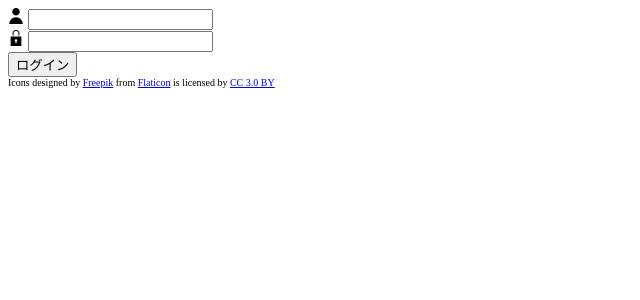
After one commit to 10nin/kalender, a Python web app: template main/views/login.html in a window 1280 px wide. The commit adds this page. Shown: the top 300 px of the page, without its empty margins (0-640 px from the left). Run offline with Jinja, Linux system fonts and the light colour scheme; the template is opened without the code that fills it: most values are stand-ins (such as "Sample title", 1, 10 or a date in 2020).

Commit message:
Add login form.
but not implemented login logic.

```diff
--- a/main/static/css/style.css
+++ b/main/static/css/style.css
@@ -13,6 +13,9 @@ td, th {
 }
 th {
 	background: #abe6f0;
+}
+.footer_note {
+    font-size: x-small;
 }
 .control_button {
     text-align: center;
--- a/main/views.py
+++ b/main/views.py
@@ -8,7 +8,7 @@ app = Bottle()
 
 @app.route("/")
 def show_root():
-    return template("calendar.html", month=6)
+    return template("login.html")
 
 
 @app.route("/list/<request_date:re:\d{6}>")
--- /dev/null
+++ b/main/views/login.html
@@ -0,0 +1,20 @@
+<!DOCTYPE html>
+<html lang="ja">
+<head>
+    <meta charset="UTF-8">
+    <link rel="stylesheet" type="text/css" href="/static/css/style.css">
+    <title>{{title}}</title>
+</head>
+<body>
+<div class="login_form">
+    <form name="login_info" action="/" method="post" enctype="text/plain" accept-charset="UTF-8">
+        <img src="/static/img/user.png" alt="グループ名" width="16" height="16">&nbsp;<input type="text" name="group_name" size="20" maxlength="120"><br>
+        <img src="/static/img/lock.png" alt="パスワード" width="16" height="16">&nbsp;<input type="password" name="pass" size="20" maxlength="120"><br>
+        <input type="submit" value="ログイン">
+    </form>
+</div>
+<div class="footer_note">
+    Icons designed by <a href="https://www.flaticon.com/authors/freepik" title="Freepik">Freepik</a> from <a href="https://www.flaticon.com/" title="Flaticon">Flaticon</a> is licensed by <a href="http://creativecommons.org/licenses/by/3.0/" title="Creative Commons BY 3.0" target="_blank">CC 3.0 BY</a>
+</div>
+</body>
+</html>
```
Also changed, not shown: main/static/img/lock.png (added), main/static/img/user.png (added).
